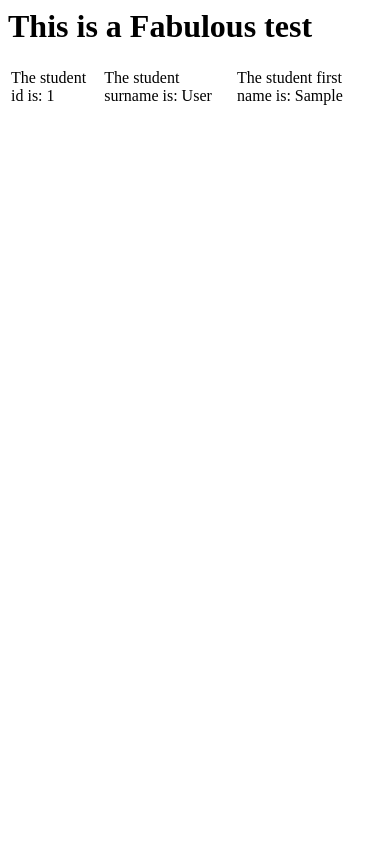
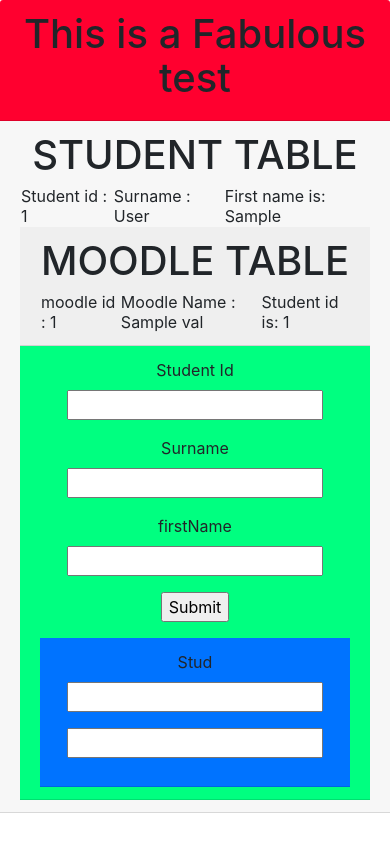
Before and after one commit to A00279521/Moodle-Registration, a Flask app: template application/templates/front.html in a window 390 px wide. Run offline with Flask 2, Linux system fonts and the light colour scheme; tables that the repository leaves empty hold one stand-in row (values such as "Sample post"); the template is opened without the code that fills it: values that come from a table or form of the project are taken from there, most other values are stand-ins (such as "Sample title", 1, 10 or a date in 2020); form fields are guessed from the names that the template uses; parts of the project's set-up code (start-up, migrations or seed data) failed here and were passed over; some libraries are stand-ins or nearby versions.

Commit message:
more design added to front end front.html

```diff
--- a/application/forms.py
+++ b/application/forms.py
@@ -1,13 +1,18 @@
-# from flask_wtf import FlaskForm
-# from wtforms import StringField, SubmitField, SelectField
+from flask_wtf import FlaskForm
+from wtforms import StringField, SubmitField, SelectField
 
 # # Form definitions for web input
 
-# class NameForm(FlaskForm):
-#     Stud_id = StringField("StudentId")
-#     SName = StringField("Surname")
-#     FName = StringField("firstName")
-#     submit = SubmitField("Submit")
+class NameForm(FlaskForm): #like creating a database version
+    Stud_id = StringField("Student Id")
+    SName = StringField("Surname")
+    FName = StringField("firstName")
+    submit = SubmitField("Submit")
+    #delete = SubmitField("Delete")
+
+class DelForm(FlaskForm): #like creating a database version
+    Stud_id = StringField("Student Id")
+    delete = SubmitField("Delete")
 
 # class SubjectList(FlaskForm):
 #     subjlist = SelectField("Subject List", choices=[])
@@ -15,5 +20,5 @@
 
 
 # class exampleSelectField(FlaskForm):
-#     list = SelectField("Farm Animals", choices=['cows','chickens','geese','llamas','sheep'])
+#     list = SelectField("Farm Animals", choices=['Submit','Delete','Show All'])
 #     submit = SubmitField("Submit")
--- a/application/templates/front.html
+++ b/application/templates/front.html
@@ -1,24 +1,86 @@
 <html>
+    <head>
+        <title>Todolist</title>
+
+        <link rel="stylesheet" href="https://maxcdn.bootstrapcdn.com/bootstrap/4.0.0-beta/css/bootstrap.min.css">
+        <link rel="stylesheet" href="{{ url_for('static', filename='css/theme.css') }}" type="text/css"/>
+        <script src="https://code.jquery.com/jquery-3.2.1.slim.min.js"></script>
+        <script src="https://getbootstrap.com/assets/js/vendor/popper.min.js"></script>
+        <script src="https://maxcdn.bootstrapcdn.com/bootstrap/4.0.0-beta/js/bootstrap.min.js"></script>
+    </head>
+    <meta name="viewport" content="width=device-width, initial-scale=1.0">
     <body>
-        <h1>
-            This is a Fabulous test
-        </h1>
+                <div class="card-header text-center" style ="background-color:rgb(255, 0, 47);">
+                  <h1> This is a Fabulous test</h1>
+                </div>
+                 <div class="card-header text-center">
                         <table>
-        {% for val in res %}
+                            <h1> STUDENT TABLE</h1>
+                             {% for val in ji_all_student %}
                                 <tr>
-        <td>The student id is: {{ val.student_id}}</td>
-        <td>The student surname is: {{ val.surname }}</td>
-        <td>The student  first name is: {{ val.firstName}}</td>
+                                    <td>Student id : {{ val.student_id}}</td>
+                                    <td>Surname : {{ val.surname }}</td>
+                                    <td>First name is: {{ val.firstName}}</td>
                                  </tr>
                              {% endfor %}
                         </table>
-                <!-- <div class='form'>
+                        <div class="card-header text-center">
+                            <table>
+                                <h1> MOODLE TABLE</h1>
+                                 {% for val in ji_all_moodle %}
+                                    <tr>
+                                        <td>moodle id : {{ val.moodle_id}}</td>
+                                        <td>Moodle Name : {{ val.moodleName }}</td>
+                                        <td>Student id is: {{ val.student_id}}</td>
+                                     </tr>
+                                 {% endfor %}
+                            </table>
+                    </div>
+            <div class="card-header text-center" style ="background-color:rgb(0, 255, 128);">
+                 <div id="container">
+                   <div class="row">
+                     <div class="col-md-6 main-div">
+                       <div class='form'>
                           <form method='POST' action=''>
-                {{ jiform.hidden_tag() }}
-                {{ jiform.NameForm.Stud_id}} {{jiform.NameForm.SName}} {{jiform.NameForm.FName}}
-                {{ jisubjectform.subjlist }}
-                {{ jiform.submit }} -->
-        <!-- End of Form -->
+                             {{ jistudentform.hidden_tag() }}
+                           <div class="form-group" >
+                             {{ jistudentform.Stud_id.label}} {{ jistudentform.Stud_id}}
+                           </div>
+                           <div class="form-group">
+                             {{jistudentform.SName.label}} {{jistudentform.SName}}
+                           </div>
+                           <div class="form-group">
+                             {{jistudentform.FName.label}} {{jistudentform.FName}}
+                           </div>
+                           <div class="form-group">
+                            {{ jistudentform.submit }}
+                           </div>
+                       </form>
+                      </div>
+                   </div>
+                </div>
+            </div>
+            <div class="card-header text-center" style ="background-color:rgb(0, 115, 255);">
+                <div id="container">
+                  <div class="row">
+                    <div class="col-md-3 main-div">
+                      <div class='form'>
+                         <form method='DELETE' action=''>
+                            {{ jidelstudentform.hidden_tag() }}
+                          <div class="form-group" >
+                            {{ jidelstudentform.Stud_id.label}} {{ jistudentform.Stud_id}}
+                          </div>
+                          <div class="form-group">
+                           {{ jidelstudentform.delete }}
+                          </div>
+                      </form>
+                     </div>
+                  </div>
+               </div>
+           </div>
+
+        </div>
+
 
           {% block disclaimer %}
           {% endblock disclaimer %}
```
Also changed, not shown: application/routes.py (+36 -20 lines), .travis.yml (added). Lines whose indentation alone changed are shown as unchanged.
